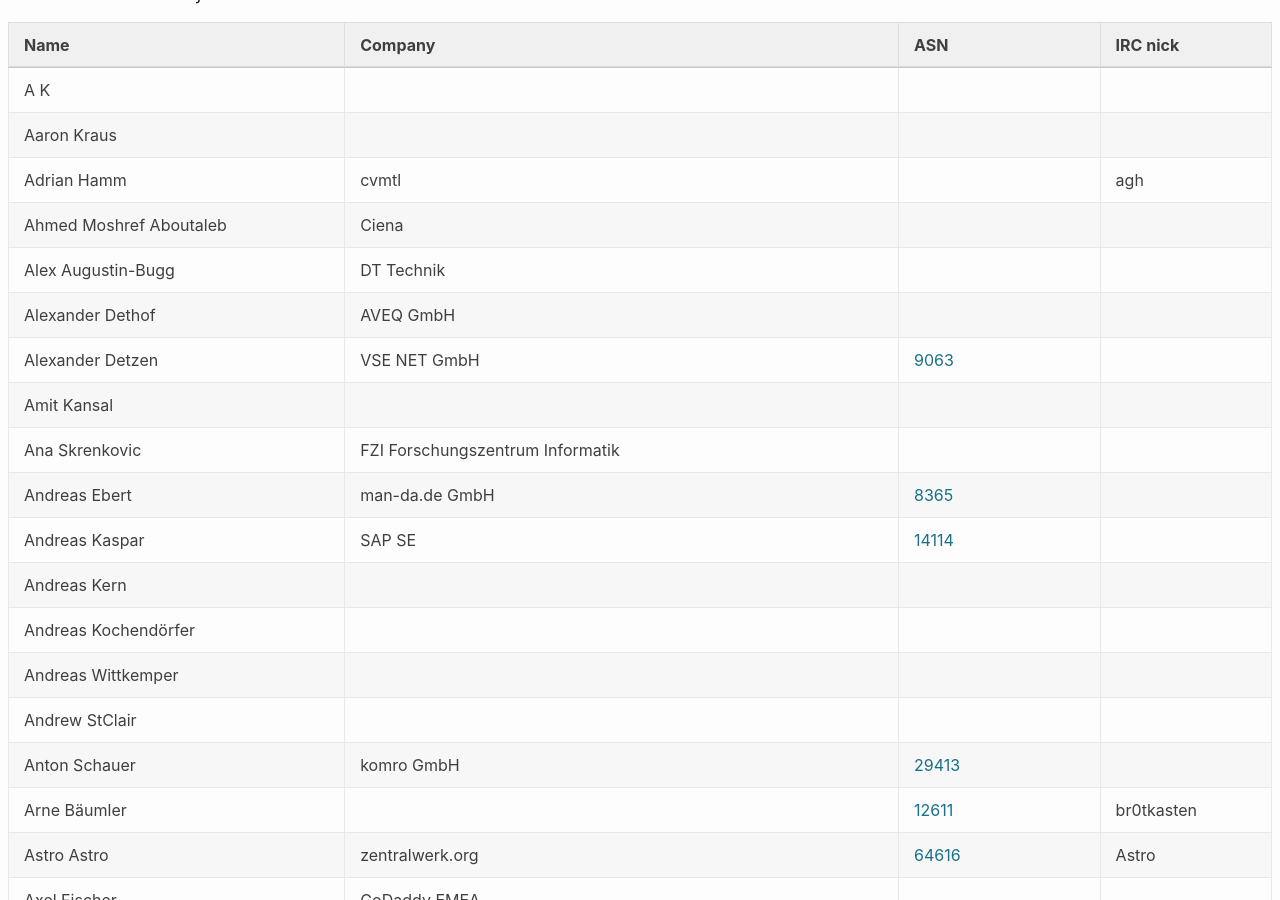
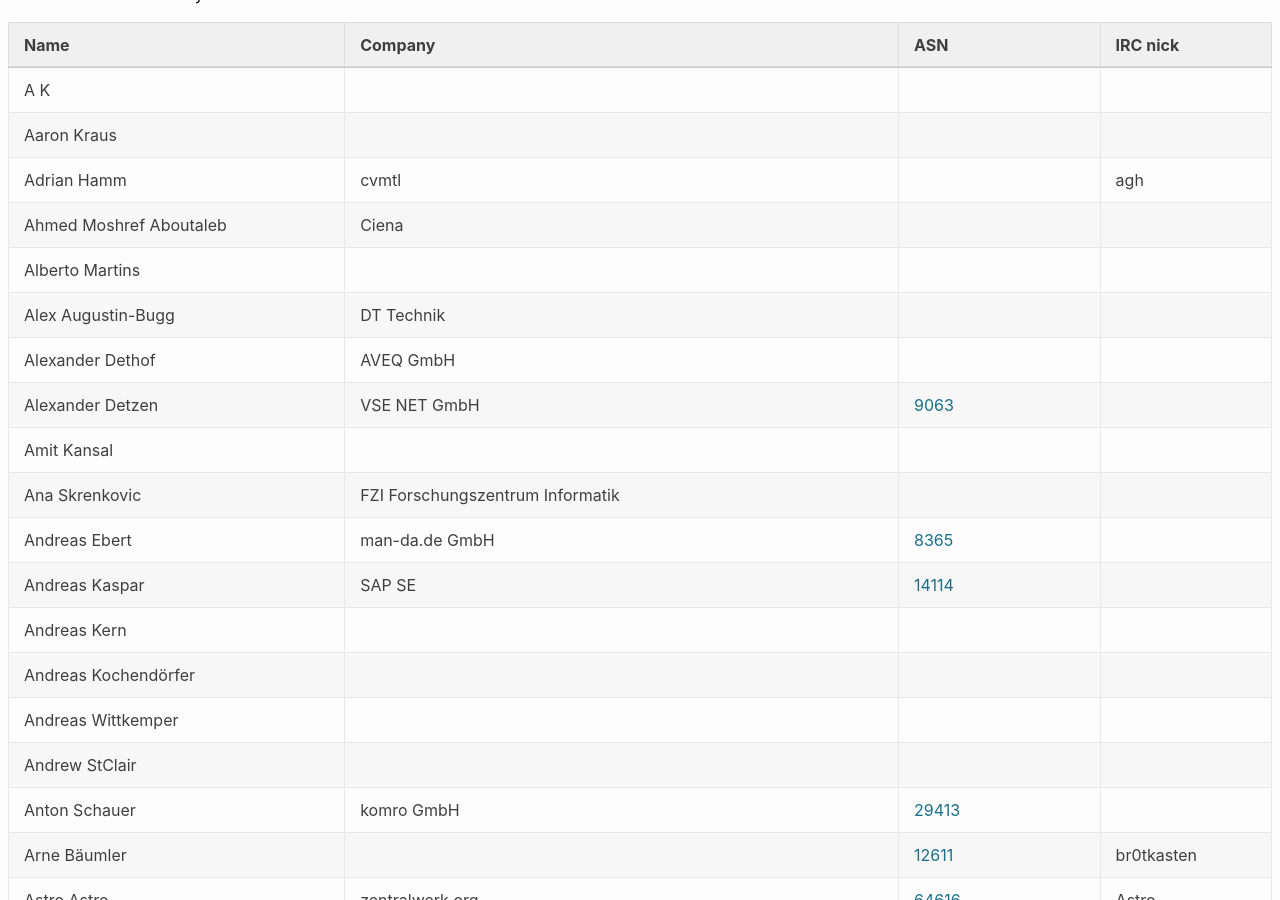
Before and after one commit to denog/pretix-attendeelist, a Jekyll site: the page built from denog15/index.md, in a window 1280 px wide and 900 px high, scrolled down 21534 px. Built offline with Jekyll 4.4.1, drawn with Linux system fonts in a browser that asks for light colours.

Commit message:
Latest data: Tue Nov 21 09:28:04 UTC 2023

```diff
--- a/_data/attendees_denog15_online.json
+++ b/_data/attendees_denog15_online.json
@@ -19,6 +19,12 @@
   },
   {
     "name": "A K",
+    "company": null,
+    "irc": null,
+    "asn": null
+  },
+  {
+    "name": "Alberto Martins",
     "company": null,
     "irc": null,
     "asn": null
```
